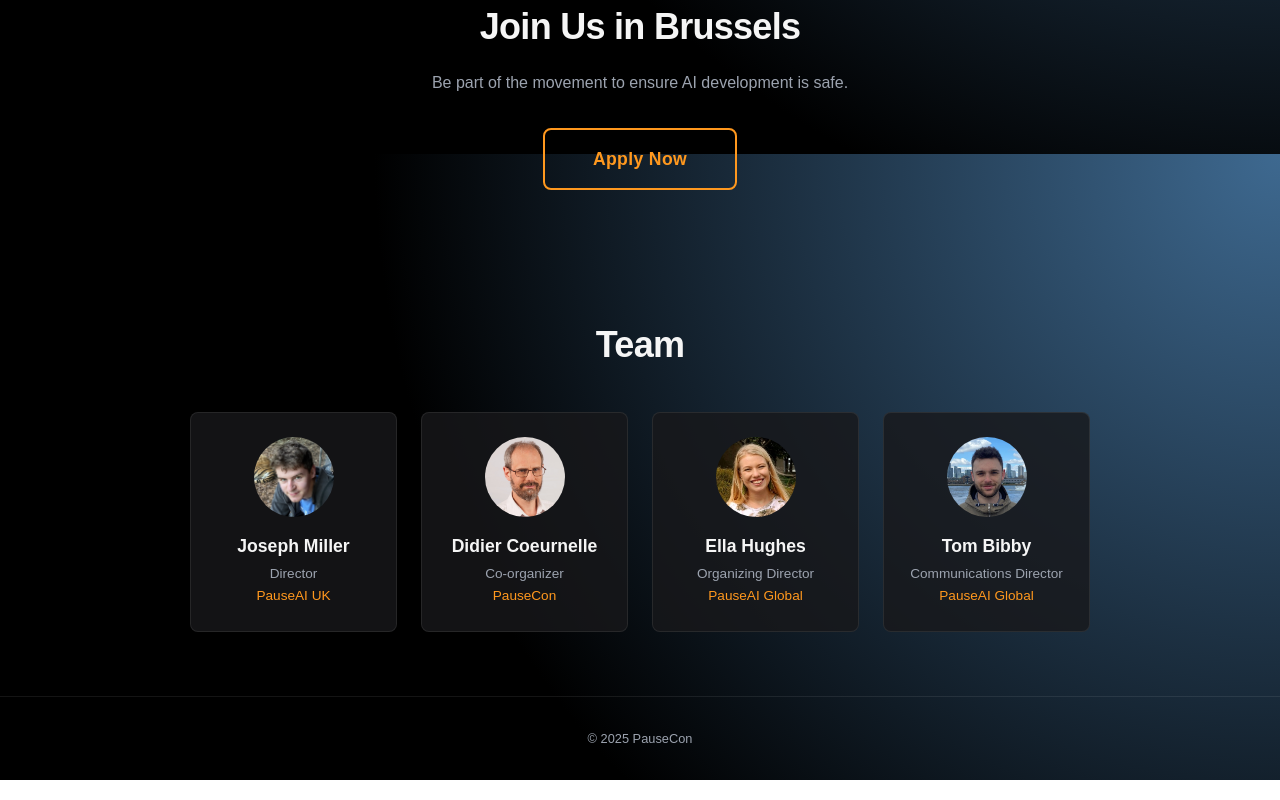
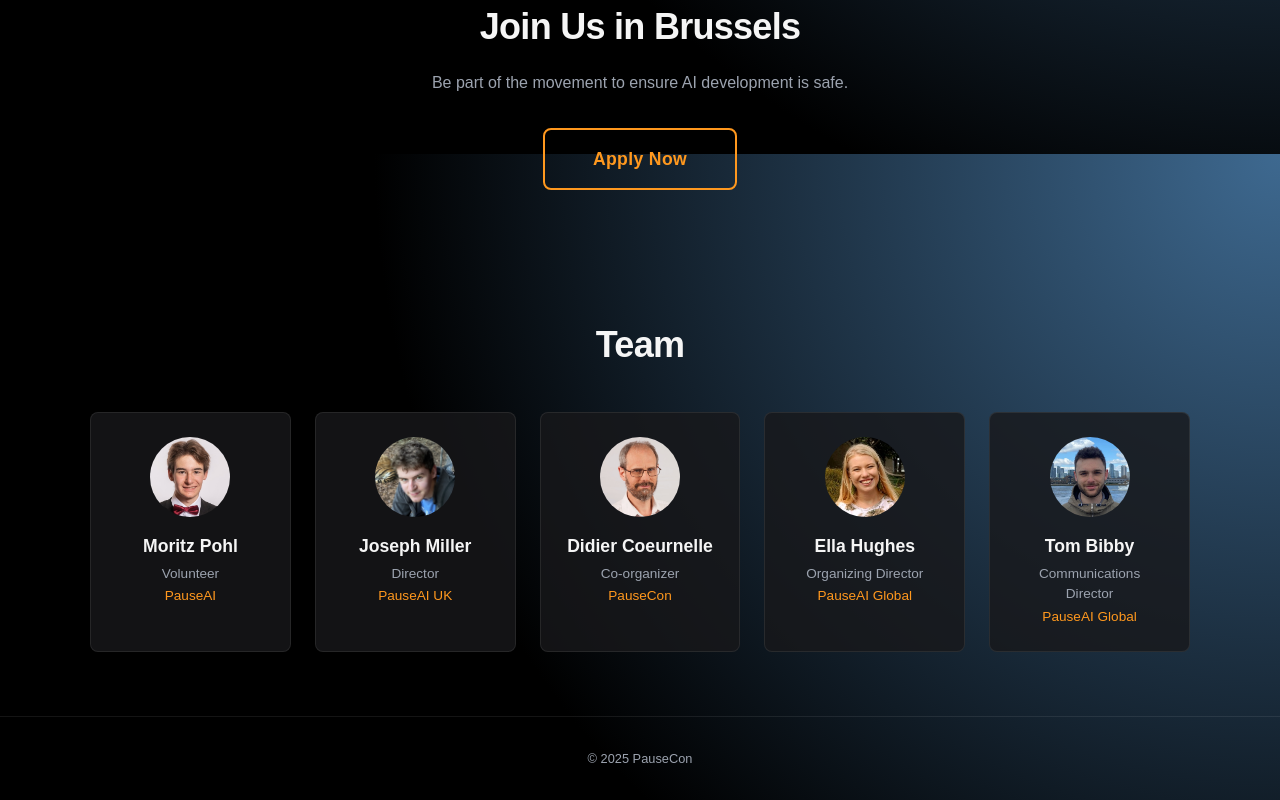
Before and after one commit to UFO-101/pausecon, a React (Vite) app: page / in a window 1280 px wide. Shown: the part 3846-4646 px from the top of the page. Built offline with nearby package versions, Linux system fonts and the light colour scheme.

Commit message:
Add Mortiz to Team section.

```diff
--- a/src/artifacts/default.tsx
+++ b/src/artifacts/default.tsx
@@ -34,11 +34,11 @@
   // ];
 
   const team = [
+    { name: 'Moritz Pohl', title: 'Volunteer', org: 'PauseAI', image: '/MoritzPohl.jpg' },
     { name: 'Joseph Miller', title: 'Director', org: 'PauseAI UK', image: '/JosephMiller.jpg' },
     { name: 'Didier Coeurnelle', title: 'Co-organizer', org: 'PauseCon', image: '/DidierCoeurnelle.jpg' },
     { name: 'Ella Hughes', title: 'Organizing Director', org: 'PauseAI Global', image: '/EllaHughes.jpg' },
     { name: 'Tom Bibby', title: 'Communications Director', org: 'PauseAI Global', image: '/TomBibby.jpg' },
-    // { name: 'Patricio Vercesi', title: 'Online Coordinator', org: 'PauseAI Global', image: '/PatricioVercesi.jpg' },
   ];
 
   const speakers = [
@@ -699,9 +699,9 @@
         </h2>
         <div style={{
           display: 'grid',
-          gridTemplateColumns: 'repeat(auto-fit, minmax(200px, 1fr))',
+          gridTemplateColumns: 'repeat(auto-fit, minmax(180px, 1fr))',
           gap: '1.5rem',
-          maxWidth: '900px',
+          maxWidth: '1100px',
           margin: '0 auto'
         }}>
           {team.map((member, index) => (
```
Also changed, not shown: public/MoritzPohl.jpg (added).
